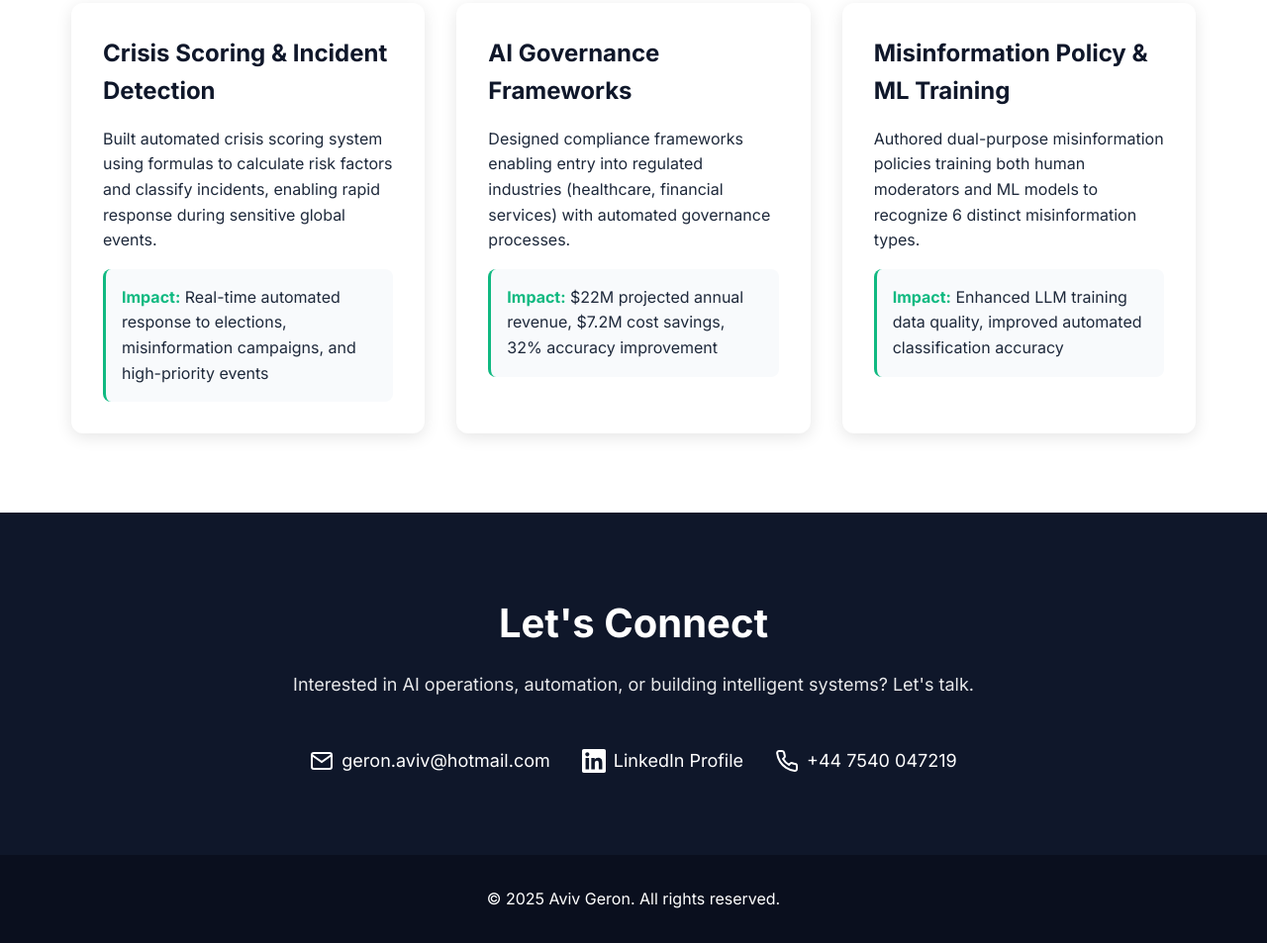
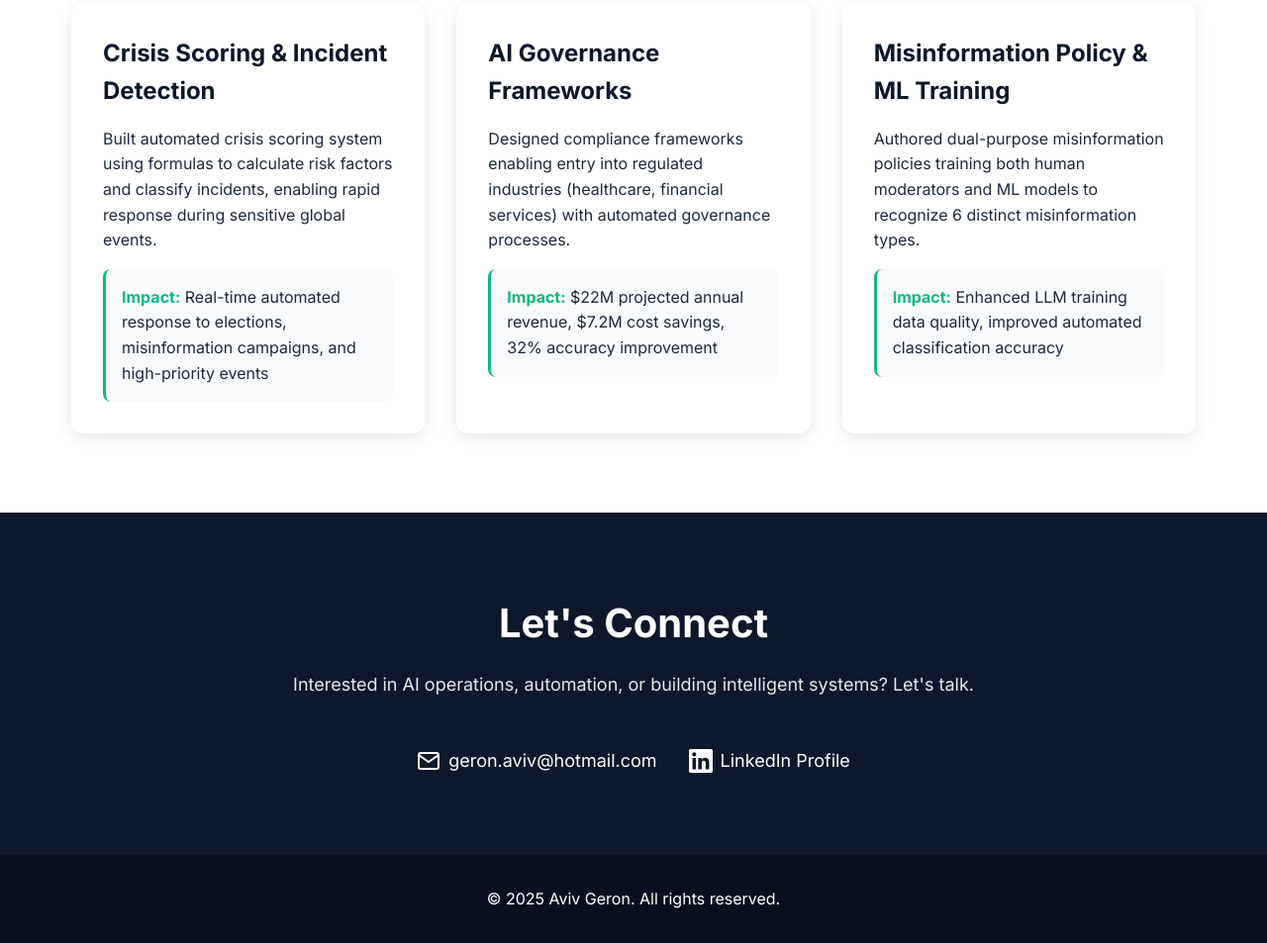
Before and after one commit to AG571/AG571.github.io, a plain HTML site: page index.html in a window 1280 px wide. Shown: the part 4704-5657 px from the top of the page at 99% size. Drawn offline with Linux system fonts and the light colour scheme.

Commit message:
Update index.html

```diff
--- a/index.html
+++ b/index.html
@@ -695,12 +695,6 @@
                     </svg>
                     LinkedIn Profile
                 </a>
-                <a href="tel:+447540047219" class="contact-link">
-                    <svg width="24" height="24" viewBox="0 0 24 24" fill="none" stroke="currentColor" stroke-width="2">
-                        <path d="M22 16.92v3a2 2 0 0 1-2.18 2 19.79 19.79 0 0 1-8.63-3.07 19.5 19.5 0 0 1-6-6 19.79 19.79 0 0 1-3.07-8.67A2 2 0 0 1 4.11 2h3a2 2 0 0 1 2 1.72 12.84 12.84 0 0 0 .7 2.81 2 2 0 0 1-.45 2.11L8.09 9.91a16 16 0 0 0 6 6l1.27-1.27a2 2 0 0 1 2.11-.45 12.84 12.84 0 0 0 2.81.7A2 2 0 0 1 22 16.92z"/>
-                    </svg>
-                    +44 7540 047219
-                </a>
             </div>
         </div>
     </section>
```
